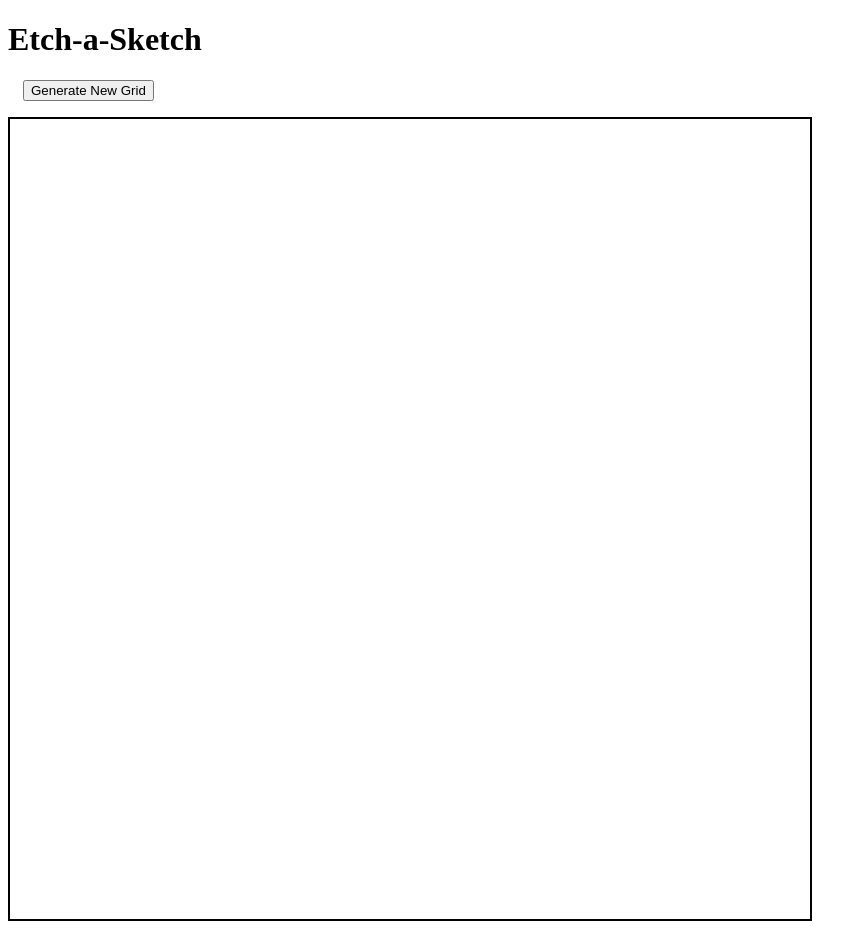
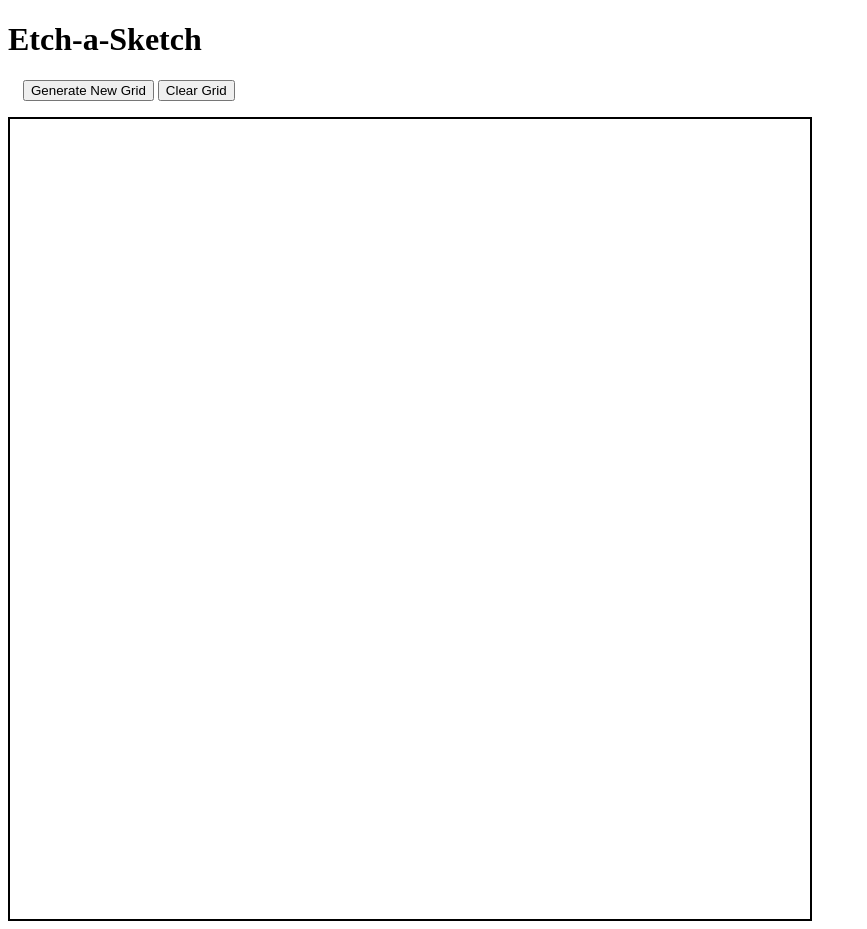
Before and after one commit to ccrenshawcodes/odin-etch-a-sketch, a plain HTML site: page index.html in a window 1280 px wide. Shown: the whole page, without its empty margins (0-867 px from the left). Drawn offline with Linux system fonts and the light colour scheme.

Commit message:
Add clear button

```diff
--- a/index.html
+++ b/index.html
@@ -4,13 +4,14 @@
     <meta charset="UTF-8">
     <meta http-equiv="X-UA-Compatible" content="IE=edge">
     <meta name="viewport" content="width=device-width, initial-scale=1.0">
-    <title>Document</title>
+    <title>Etch-A-Sketch</title>
     <link rel="stylesheet" href="styles.css"/>
 </head>
 <body>
     <h1>Etch-a-Sketch</h1>
     <div class="userInput">
         <button class="btn">Generate New Grid</button>
+        <button class="clear">Clear Grid</button>
         <p></p>
     </div>
     <div id="container"></div>
```
